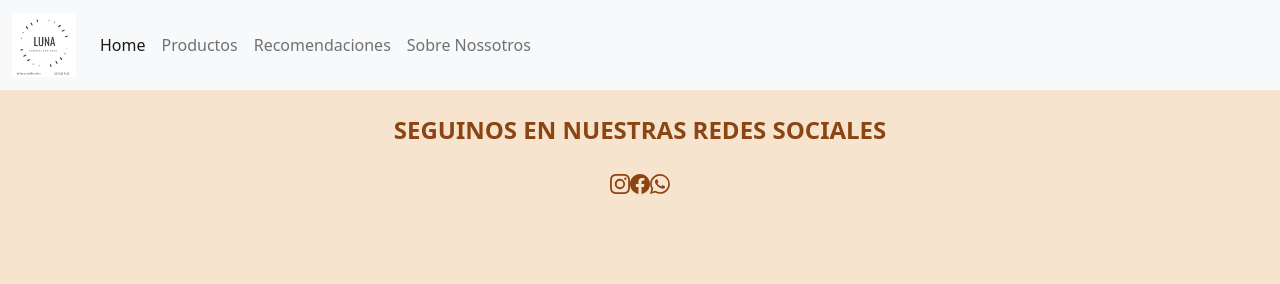
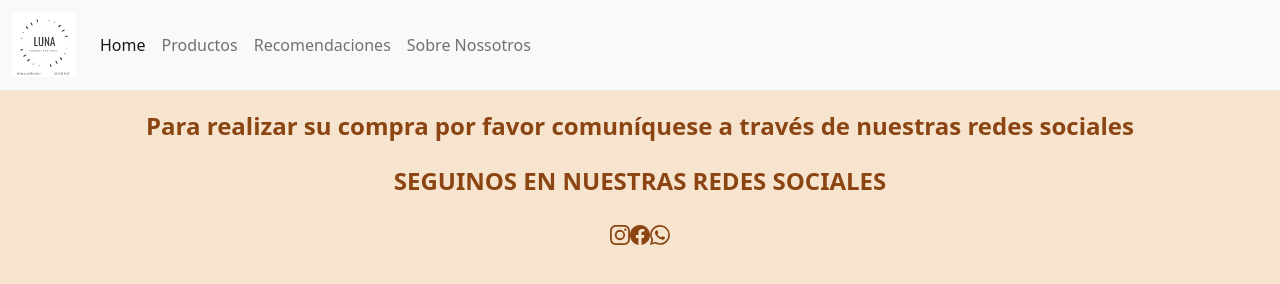
Before and after one commit to CamiiVittar/lunacandles-pagina, a plain HTML site: page src/paginas/contacto.html in a window 1280 px wide. Drawn offline with nearby package versions, Linux system fonts and the light colour scheme.

Commit message:
cambios en contactos

```diff
--- a/src/paginas/contacto.html
+++ b/src/paginas/contacto.html
@@ -39,8 +39,9 @@
         </nav>
         <!-- Fin de navBar -->
     </header>
-
-
+    <section class="container">
+        <h2 class="titulos">Para realizar su compra por favor comuníquese a través de nuestras redes sociales </h2>
+    </section>
 
 <!-- inicio del Footer -->
 <h2 class="titulos">SEGUINOS EN NUESTRAS REDES SOCIALES</h2>
```
Also changed, not shown: index.html (+0 -1 lines).
